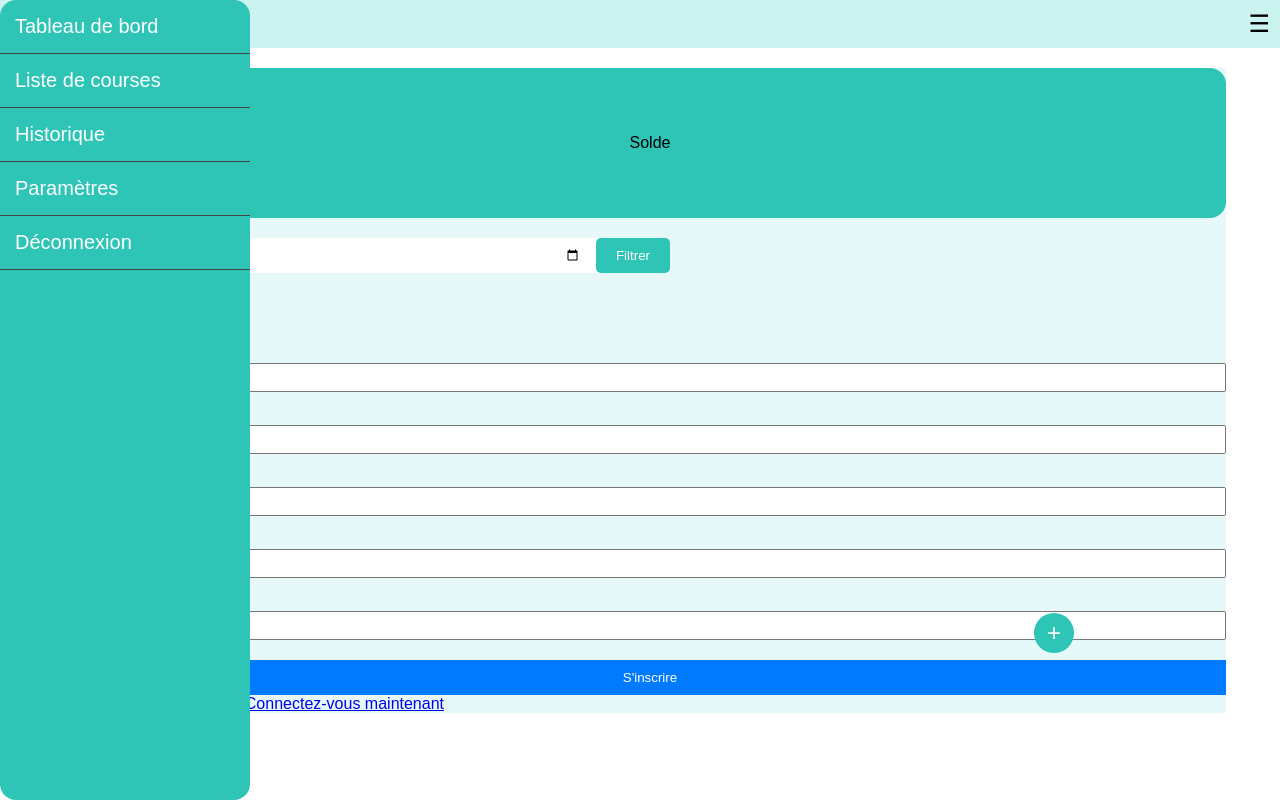
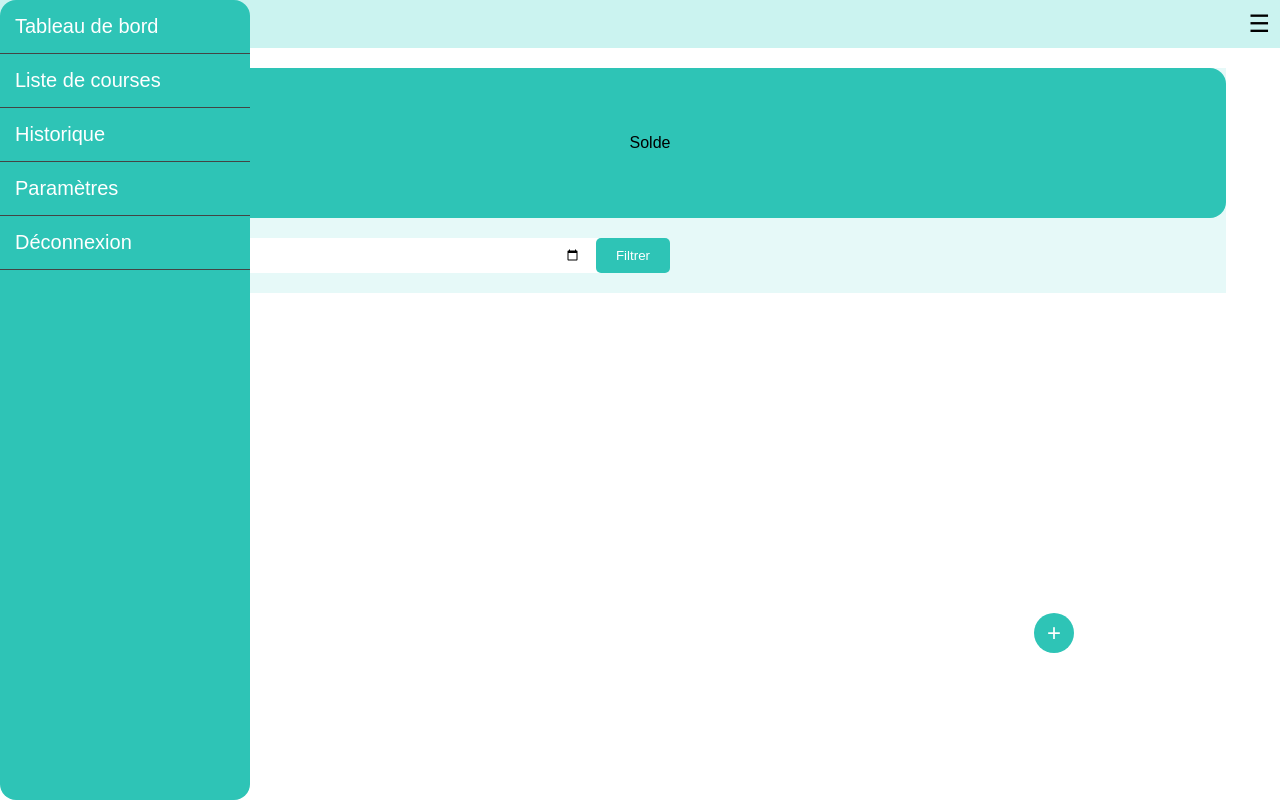
Before and after one commit to Alphahime/SuiviBudget, a website with bundled scripts: page index.html in a window 1280 px wide. Built offline with nearby package versions, Linux system fonts and the light colour scheme; no server answers.

Commit message:
Mise à jour

```diff
--- a/index.html
+++ b/index.html
@@ -86,33 +86,7 @@
               <p>Vous n'avez pas de compte ? <a href="#" id="signUpButton" class="text-blue-500">Inscrivez-vous maintenant</a></p>
           </div>
       </div>
-<!-- Inscription -->
-      <div id="signup" class="bg-white p-6 rounded-lg shadow-md">
-          <form id="signupForm" class="space-y-4">
-              <h1 class="text-2xl font-semibold text-center mb-4">Inscription</h1>
-              <div id="messageBoxSignUp" class="hidden"></div>
-              <label for="firstName">Prénom:</label>
-              <input type="text" id="firstName" required class="border p-2 w-full mb-2">
 
-              <label for="lastName">Nom:</label>
-              <input type="text" id="lastName" required class="border p-2 w-full mb-2">
-
-              <label for="phone">Téléphone:</label>
-              <input type="tel" id="phone" required class="border p-2 w-full mb-2">
-
-              <label for="email">Email:</label>
-              <input type="email" id="email" required class="border p-2 w-full mb-2">
-
-              <label for="password">Mot de passe:</label>
-              <input type="password" id="password" required class="border p-2 w-full mb-4">
-
-              <button type="submit" class="w-full bg-blue-500 text-white py-2 rounded-lg hover:bg-blue-600 transition">S'inscrire</button>
-          </form>
-          <div class="text-center mt-4">
-              <p>Vous avez un compte ? <a href="#" id="signInButton" class="text-blue-500">Connectez-vous maintenant</a></p>
-          </div>
-      </div>
-  </div>
   </main>
   <script type="module" src="firebaseConfig.js"></script>
   <script type="module" src="script.js"></script>
```
